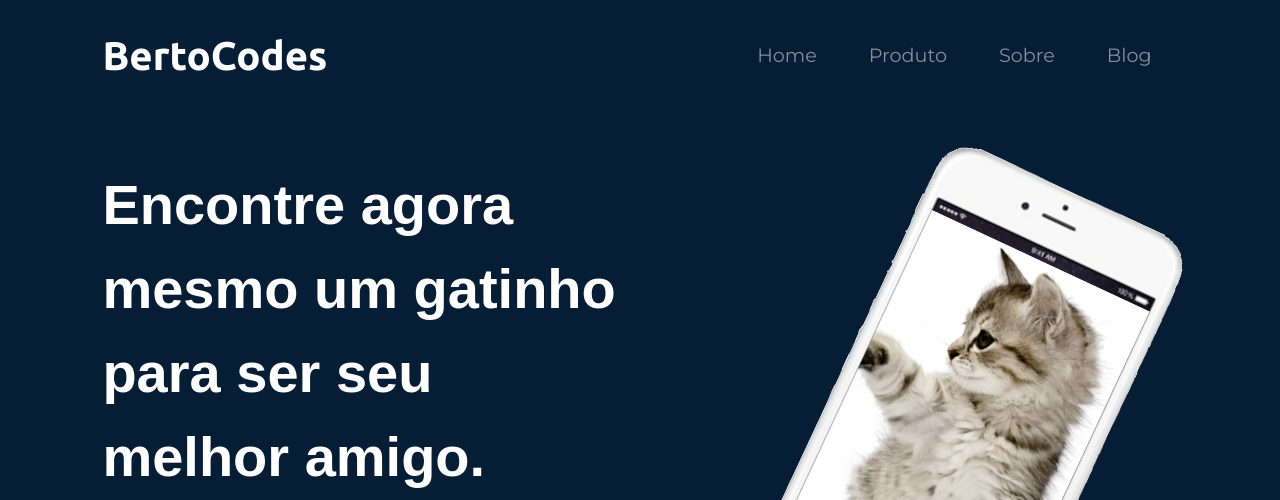
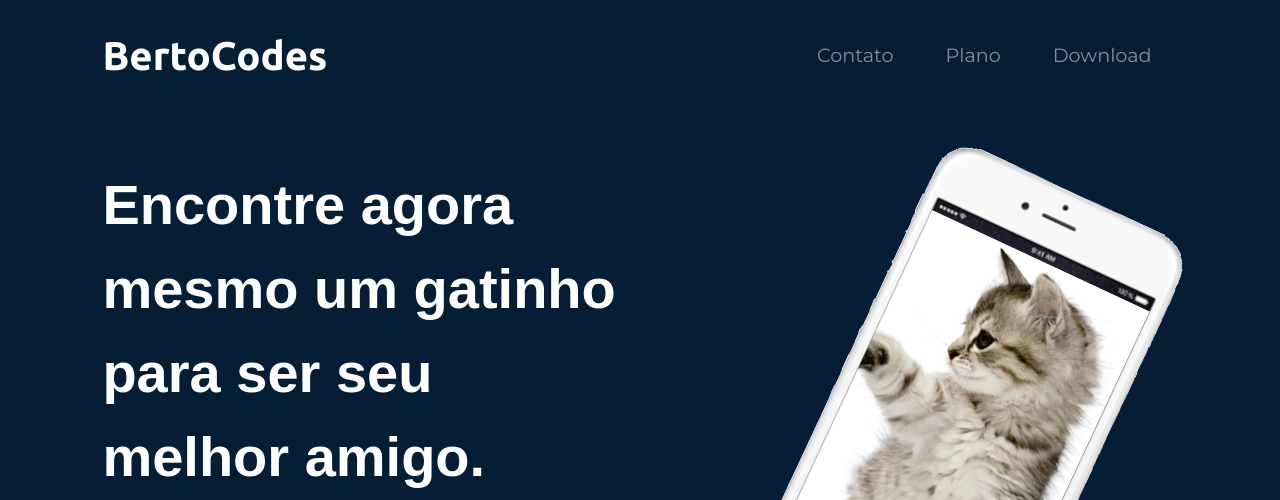
Before and after one commit to eilincoln/curso-fullstack-tipscode, a plain HTML site: page appdukeza/index.html in a window 1280 px wide. Shown: the top 500 px of the page. Drawn offline with nearby package versions, Linux system fonts and the light colour scheme.

Commit message:
modificão nos links do menu

```diff
--- a/appdukeza/css/styles.css
+++ b/appdukeza/css/styles.css
@@ -168,7 +168,6 @@ p {
     padding: 3% 2%;
 }
 
-
 /* =============================== reponsivo ==================== */
 
 
--- a/appdukeza/index.html
+++ b/appdukeza/index.html
@@ -35,23 +35,18 @@
             <div class="collapse navbar-collapse" id="navbarTogglerDemo01">
                 <ul class="navbar-nav ml-auto">
                     <li class="nav-item">
-                        <a class="nav-link">
-                            Home
+                        <a class="nav-link" href="#footer">
+                            Contato
                         </a>
                     </li>
                     <li class="nav-item">
-                        <a class="nav-link">
-                            Produto
+                        <a class="nav-link" href="#pricing">
+                            Plano
                         </a>
                     </li>
                     <li class="nav-item">
-                        <a class="nav-link">
-                            Sobre
-                        </a>
-                    </li>
-                    <li class="nav-item">
-                        <a class="nav-link">
-                            Blog
+                        <a class="nav-link" href="#cta">
+                            Download
                         </a>
                     </li>
                 </ul>
```
